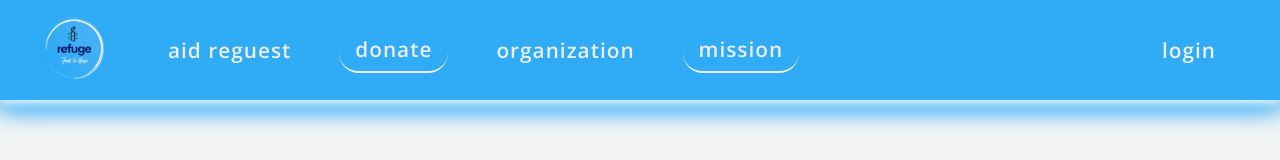
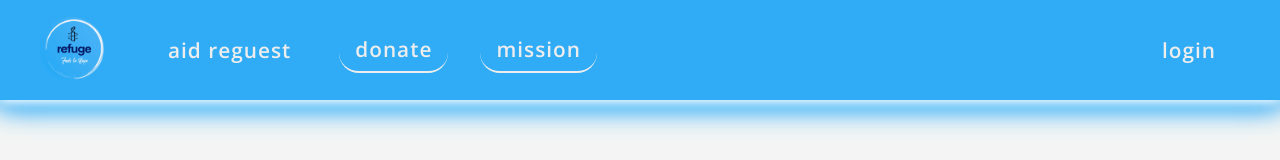
Before and after one commit to Refugee-Aid-Capstone/refugee-aid-fe, a React (Create React App) app: page / in a window 1280 px wide. Shown: the top 160 px of the page. Built offline with nearby package versions, Linux system fonts and the light colour scheme.

Commit message:
feature: Add handleLogin functionality

```diff
--- a/src/Components/NavBar/NavBar.js
+++ b/src/Components/NavBar/NavBar.js
@@ -8,9 +8,9 @@ export default function NavBar() {
   const navigate = useNavigate();
 
   const handleLogin = () => {
+    setLoggedIn(true);
     navigate('/organizationDashboard');
   }
-
 
   return (
     <nav className='nav-bar'>
@@ -22,18 +22,19 @@ export default function NavBar() {
 <div className="nav-items">
   <NavLink className='nav-link' to='/provideAid'>aid reguest</NavLink>
   <NavLink className='nav-link' to='/'>donate</NavLink>
-  <NavLink className='nav-link' to='/OrganizationDashboard'>organization</NavLink>
+  {/* <NavLink className='nav-link' to='/OrganizationDashboard'>organization</NavLink>  */}
   <NavLink className='nav-link' to='/'>mission</NavLink>
 </div>
 <div className="login-container">
-  {loggedIn ? (
-    <>
-      <NavLink className='nav-link' to='/organizationDashboard'>Dashboard</NavLink>
-      <button onClick={() => setLoggedIn(false)}>Logout</button>
-    </>
-  ) : (
-    <button className="nav-link login-button" onClick={handleLogin}>login</button>
-  )}
+{loggedIn ? (
+  <>
+    <NavLink className='nav-link' to='/organizationDashboard'>organization dashboard</NavLink>
+    <button className='nav-button' onClick={() => setLoggedIn(false)}>logout</button>
+  </>
+) : (
+  <button className='nav-button' onClick={handleLogin}>login</button>
+)}
+
 </div>
     </nav>
   );
```
